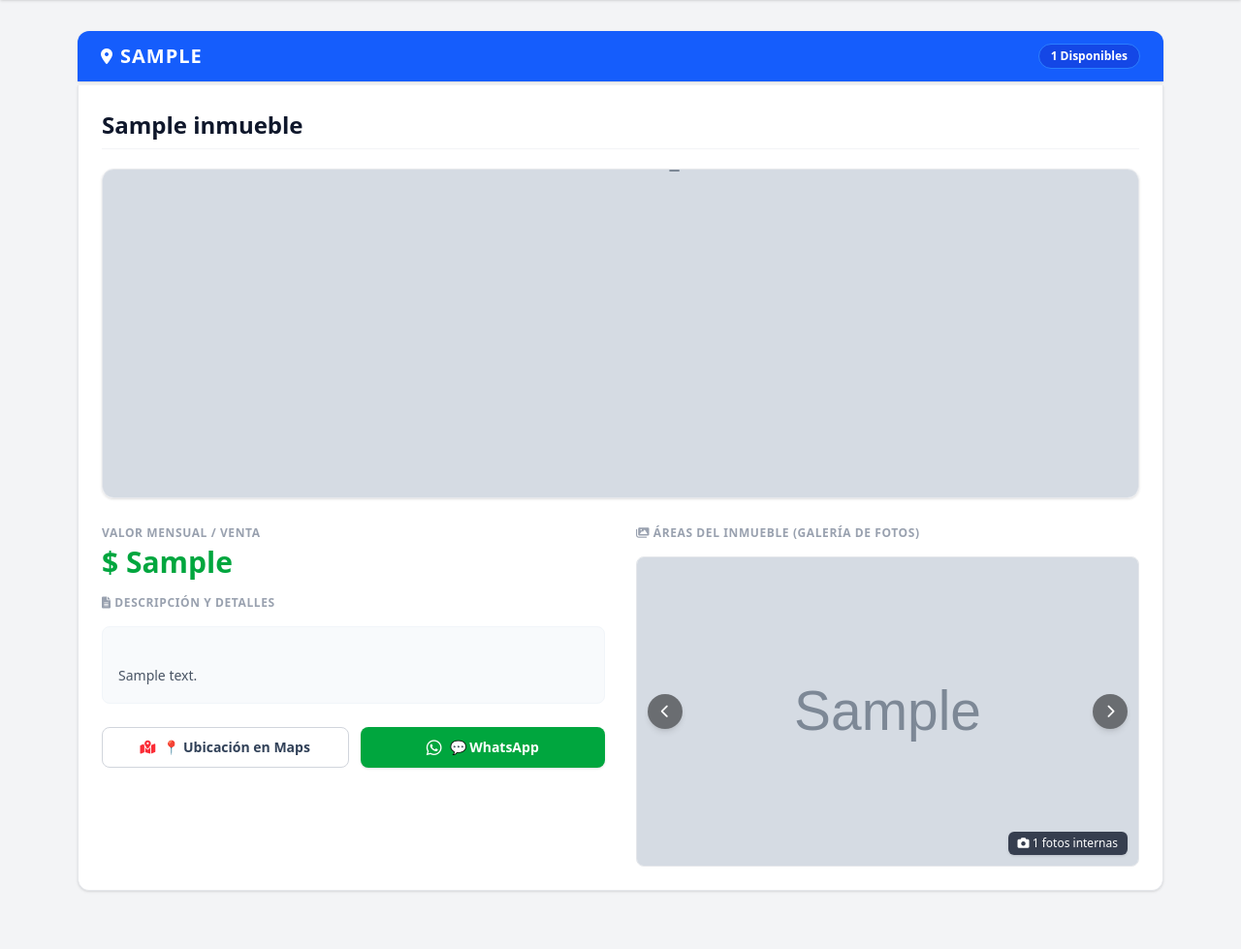
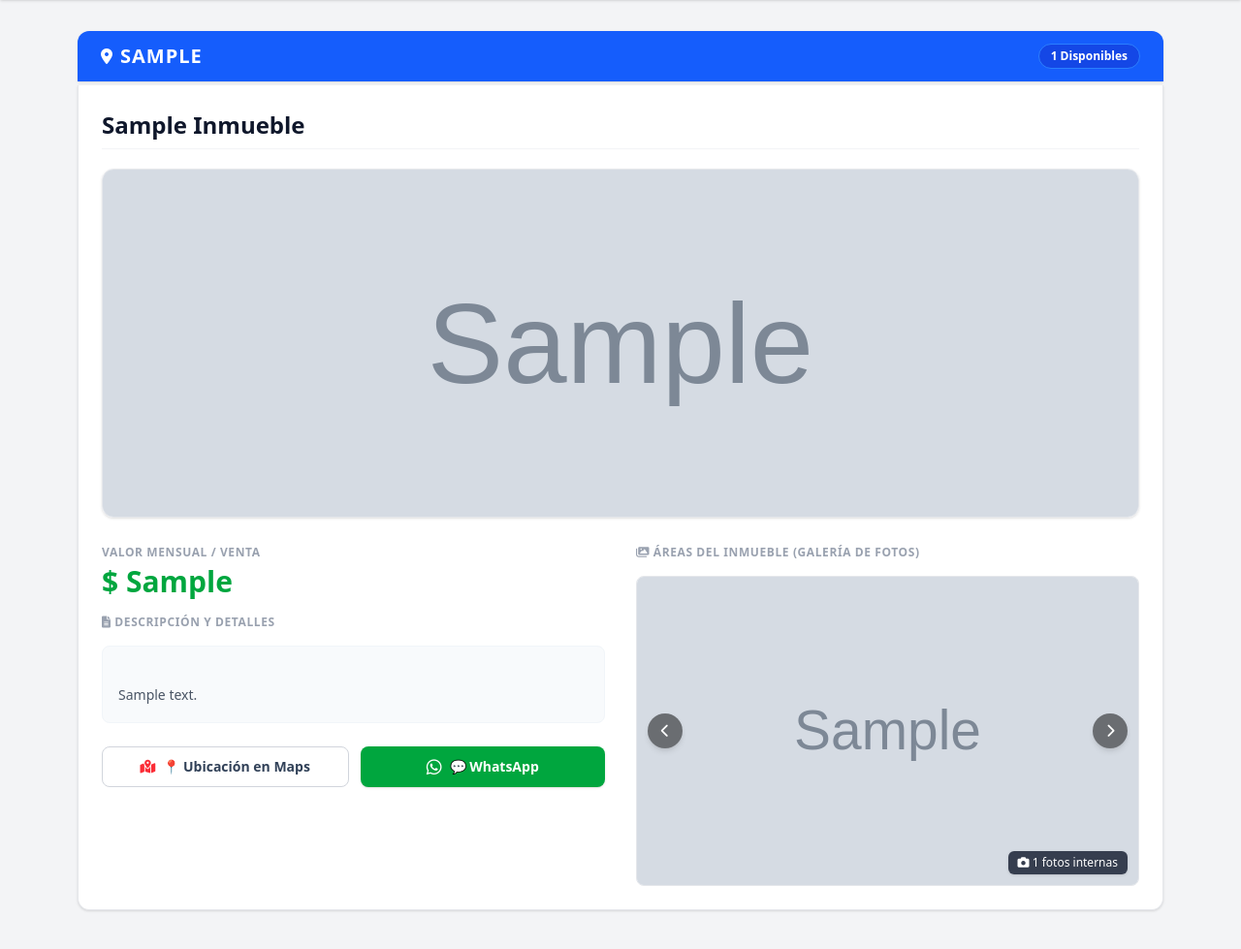
Before and after one commit to Ivan-Florez/mi-catalogo, a Flask app: page / in a window 1280 px wide. Shown: the part 108-1087 px from the top of the page at 97% size. Run offline with Flask 3, Linux system fonts and the light colour scheme; tables that the repository leaves empty hold one stand-in row (values such as "Sample post"); grey boxes marked "Sample" are stand-in pictures; parts of the project's set-up code (start-up, migrations or seed data) failed here and were passed over.

Commit message:
Add files via upload

```diff
--- a/templates/index.html
+++ b/templates/index.html
@@ -53,12 +53,12 @@
 
                                 <!-- 1. TÍTULO DEL INMUEBLE (ANCHO COMPLETO) -->
                                 <div class="border-b border-gray-100 pb-2">
-                                    <h3 class="text-2xl font-bold text-slate-900 leading-snug">{{ inm.titulo }}</h3>
+                                    <h3 class="text-2xl font-bold text-slate-900 leading-snug capitalize">{{ inm.titulo }}</h3>
                                 </div>
 
-                                <!-- 2. FOTO DE LA FACHADA O PORTADA (ENFOQUE EN LA PARTE INFERIOR) -->
-                                <div class="w-full h-[260px] md:h-[340px] overflow-hidden border border-gray-200 rounded-xl shadow-sm">
-                                    <img src="/uploads/{{ inm.imagen_principal }}" alt="Fachada o Portada" class="w-full h-full object-cover object-bottom block mx-auto">
+                                <!-- 2. FOTO DE LA FACHADA O PORTADA (ENFOQUE PERFECTAMENTE CENTRADO) -->
+                                <div class="w-full h-[260px] md:h-[360px] overflow-hidden border border-gray-200 rounded-xl shadow-sm">
+                                    <img src="/uploads/{{ inm.imagen_principal }}" alt="Fachada o Portada" class="w-full h-full object-cover object-center block mx-auto">
                                 </div>
 
                                 <!-- 3. PARTE INFERIOR: DOS COLUMNAS -->
```
